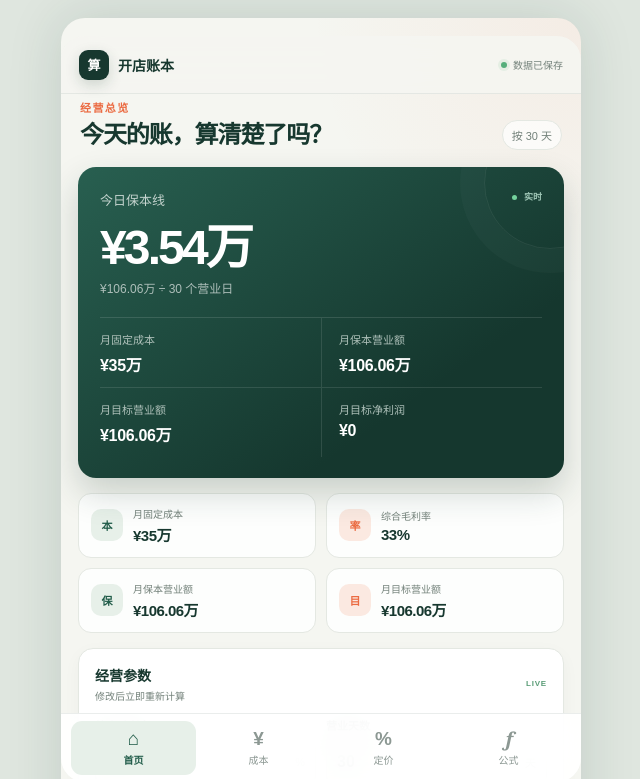
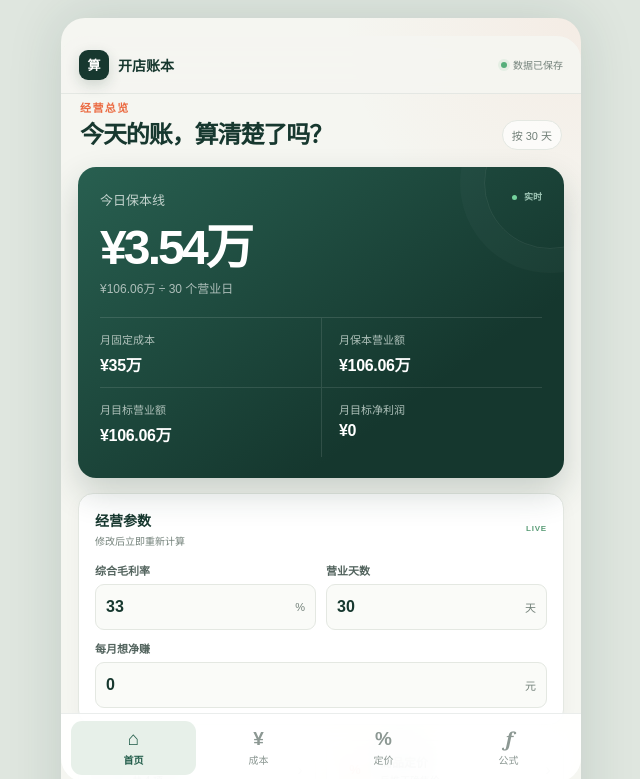
Before and after one commit to zouyuechun/kaidian-calculator, a Next.js app: page / in a window 1280 px wide. Shown: the top 779 px of the page, without its empty margins (319-959 px from the left). Built offline with nearby package versions, Linux system fonts and the light colour scheme.

Commit message:
Remove duplicate home metric cards

```diff
--- a/app/globals.css
+++ b/app/globals.css
@@ -76,15 +76,6 @@ button { cursor: pointer; -webkit-tap-highlight-color: transparent; }
 .goal-meta span:nth-child(even) { padding-left: 17px; border-left: 1px solid rgba(255, 255, 255, .11); }
 .goal-meta span:nth-child(n + 3) { border-top: 1px solid rgba(255, 255, 255, .11); }
 .goal-meta b { display: block; overflow: hidden; margin-top: 5px; color: white; font-size: 16px; letter-spacing: -.02em; text-overflow: ellipsis; white-space: nowrap; }
-
-.metric-grid { display: grid; grid-template-columns: 1fr 1fr; gap: 10px; }
-.metric-grid article { display: flex; align-items: center; gap: 10px; min-width: 0; padding: 12px; border: 1px solid var(--line); border-radius: 13px; background: rgba(255, 255, 255, .85); }
-.metric-icon { width: 32px; height: 32px; display: grid; flex: 0 0 32px; place-items: center; border-radius: 10px; color: var(--green); font-size: 11px; font-weight: 900; }
-.metric-icon.mint { background: var(--green-soft); }
-.metric-icon.peach { background: var(--orange-soft); color: var(--orange); }
-.metric-grid div { min-width: 0; }
-.metric-grid small { display: block; color: var(--muted); font-size: 10px; }
-.metric-grid strong { display: block; overflow: hidden; margin-top: 3px; font-size: 15px; letter-spacing: -.035em; text-overflow: ellipsis; white-space: nowrap; }
 
 .app-card { border: 1px solid var(--line); border-radius: 15px; background: var(--card); box-shadow: 0 5px 18px rgba(29, 62, 51, .035); }
 .parameter-card, .pricing-card, .cost-card { padding: 16px; }
--- a/app/page.tsx
+++ b/app/page.tsx
@@ -228,25 +228,6 @@ export default function Home() {
                 <span>月目标净利润 <b>{compactMoney(targetProfit)}</b></span>
               </div>
             </article>
-
-            <div className="metric-grid">
-              <article>
-                <span className="metric-icon mint">本</span>
-                <div><small>月固定成本</small><strong>{compactMoney(fixedCost)}</strong></div>
-              </article>
-              <article>
-                <span className="metric-icon peach">率</span>
-                <div><small>综合毛利率</small><strong>{grossMargin}%</strong></div>
-              </article>
-              <article>
-                <span className="metric-icon mint">保</span>
-                <div><small>月保本营业额</small><strong>{compactMoney(breakEven)}</strong></div>
-              </article>
-              <article>
-                <span className="metric-icon peach">目</span>
-                <div><small>月目标营业额</small><strong>{compactMoney(targetRevenue)}</strong></div>
-              </article>
-            </div>
 
             <article className="app-card parameter-card">
               <div className="card-heading">
```
